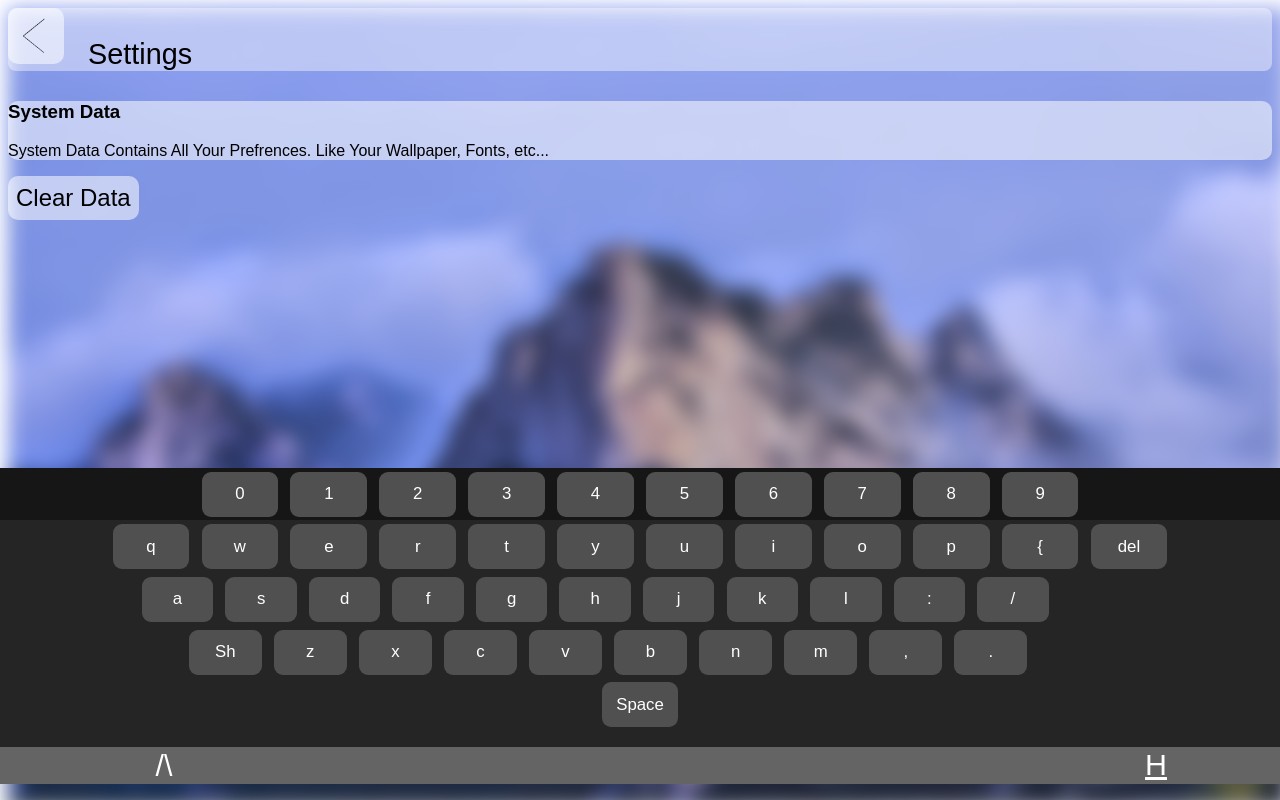
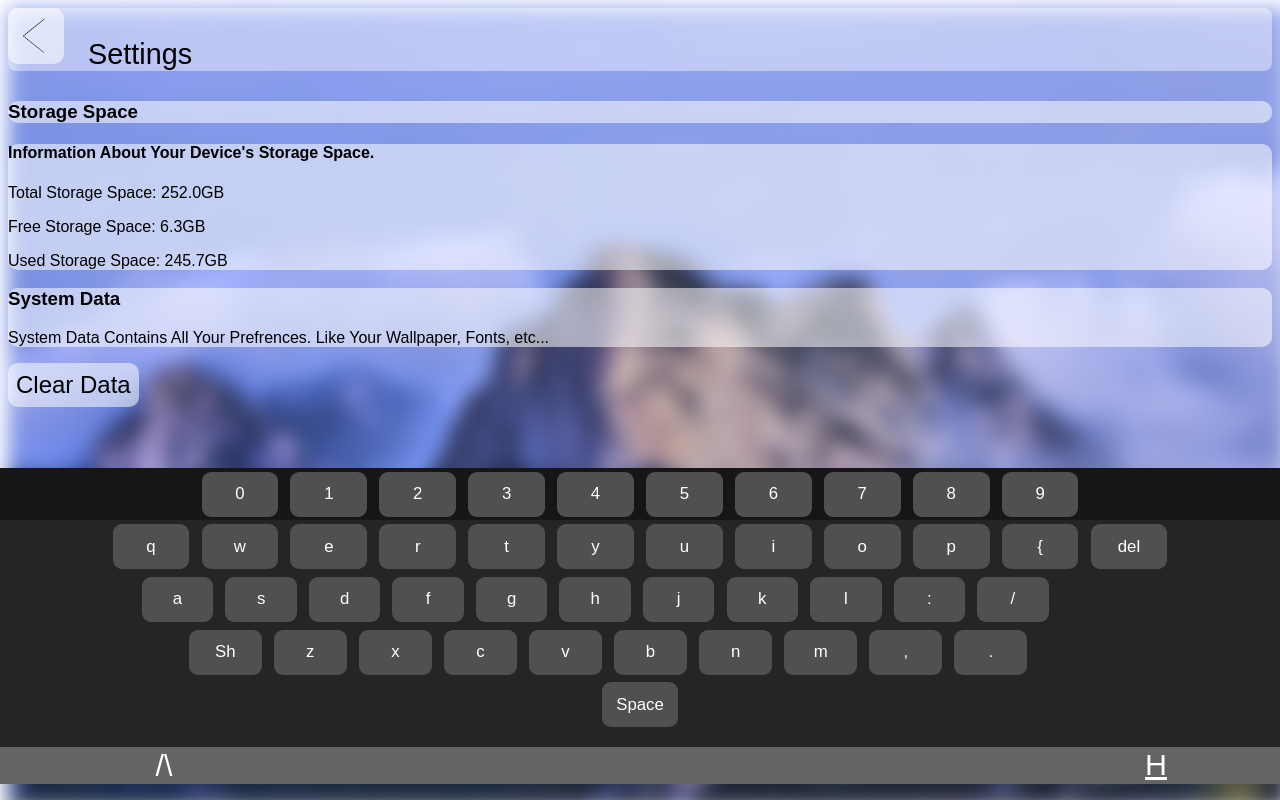
Before and after one commit to mohamedhany1024/Vee-Shell-Web, a Flask app: page /settings in a window 1280 px wide, after a click on "Storage". Run offline with Flask 2, Linux system fonts and the light colour scheme.

Commit message:
Added Storage Space Info in Settings

```diff
--- a/app.py
+++ b/app.py
@@ -1,5 +1,5 @@
 from flask import Flask, render_template
-import platform, subprocess, re, os
+import platform, subprocess, re, os, shutil
 
 app = Flask(__name__)
 
@@ -8,6 +8,18 @@ app.config['SEND_FILE_MAX_AGE_DEFAULT'] = 0
 f2 = open("currentWallpaper.txt", "r")
 wallpaper = f2.read()
 os.system("firefox 127.0.0.1:5000/")
+stat = shutil.disk_usage('/')
+stGig = stat[0]
+frGig = stat[2]
+for i in range(3):
+	stGig /=1024
+	frGig /=1024
+frGig = round(frGig, 1)
+stGig = round(stGig, 1)
+usGig = stGig - frGig
+
+
+
 def restartBackend():
 	os.system("gnome-terminal -e ./restart.sh")
 
@@ -41,7 +53,7 @@ def settings():
 	for line in returnedValue.split("\n"):
 		if "model name" in line:
 			cpu = line
-	return render_template("settings.html", cpu=cpu, memGig=memGig, wallpaper=wallpaper)
+	return render_template("settings.html", cpu=cpu, memGig=memGig, wallpaper=wallpaper, stGig=stGig, frGig=frGig, usGig=usGig)
 
 @app.route('/calc')
 def calc():
--- a/static/css/shellUI.css
+++ b/static/css/shellUI.css
@@ -160,7 +160,7 @@
 	background-image: url('../wallpapers/wall2.jpeg');
     position: fixed;
     background-repeat: no-repeat;
-    background-size: cover;
+	background-size: cover;
     width: 100%;
     height: 100%;
     z-index: -1;
@@ -172,7 +172,7 @@
 }
 
 .splashScreen {
-	background-color: #00c478;
+	background-color: #ff0000;
 	text-align: center;
 	width: 100%;
 	height: 100%;
--- a/templates/settings.html
+++ b/templates/settings.html
@@ -9,7 +9,7 @@
     <link rel="stylesheet" href="{{ url_for('static', filename='css/settings.css') }}">
 </head>
 <body>
-	<div class="splashScreen" id="splashScreen"><p>Settings</p></div>
+	<div class="splashScreen" id="splashScreen"><p id="splash">Settings</p></div>
     <div class="background" id="bag"></div>
     <div class="settings">
         <div class="dialogueBox" id="prompt">
@@ -23,6 +23,13 @@
             <p>Settings</p>
         </div>
         <div class="storage" id="storage">
+            <h3 class="textBlock">Storage Space</h3>
+            <div class="textBlock">
+                <h4>Information About Your Device's Storage Space.</h4>
+                <p>Total Storage Space: {{stGig}}GB</p>
+                <p>Free Storage Space: {{frGig}}GB</p>
+                <p>Used Storage Space: {{usGig}}GB</p>
+            </div>
             <div class="textBlock">
                 <h3>System Data</h3>
                 <p>System Data Contains All Your Prefrences. Like Your Wallpaper, Fonts, etc...</p>
@@ -46,6 +53,7 @@
                 <p id="screenRes">screen resolution</p>
                 <p id="ram">RAM: {{ memGig }}GB</p>
                 <p id="cpu">CPU {{ cpu }}</p>
+                <p>Total Storage Space: {{stGig}}GB</p>
             </div>
         </div>
         <div class="options" id="options">
```
Also changed, not shown: static/images/settings_transparent.png (added).
